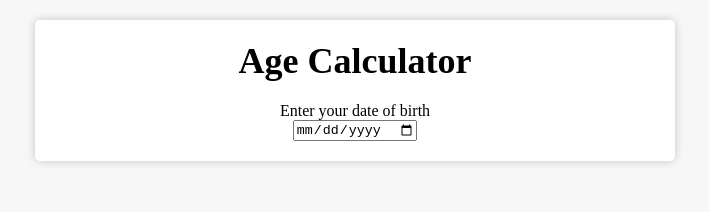
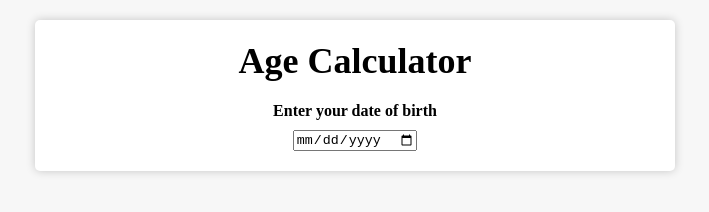
Before and after one commit to dammydrizzle/Projects, a plain HTML site: page index.html in a window 1280 px wide. Shown: the whole page, without its empty margins (285-994 px from the left). Drawn offline with Linux system fonts and the light colour scheme.

Commit message:
styled the label tag

```diff
--- a/style.css
+++ b/style.css
@@ -25,3 +25,8 @@ h1 {
     flex-direction: column;
     align-items: center;
 }
+label {
+    font-weight: bold;
+     margin-bottom: 10px ;
+
+}
```
